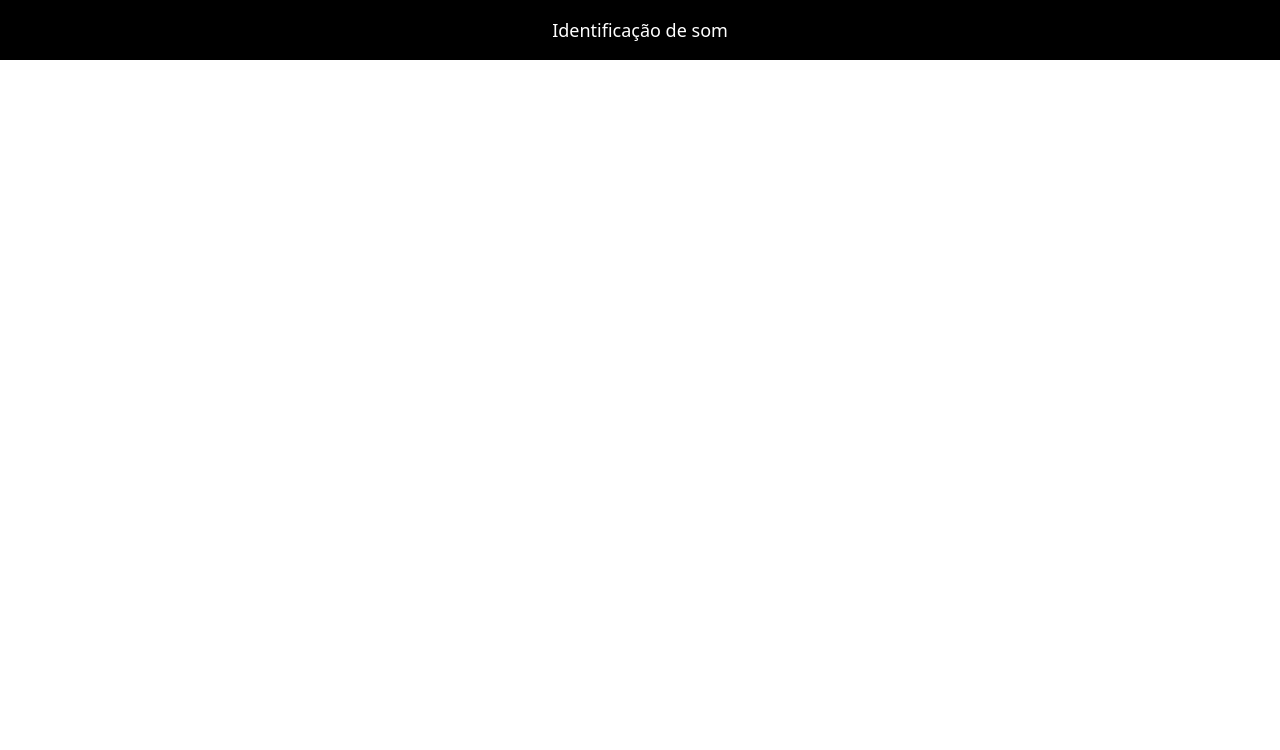
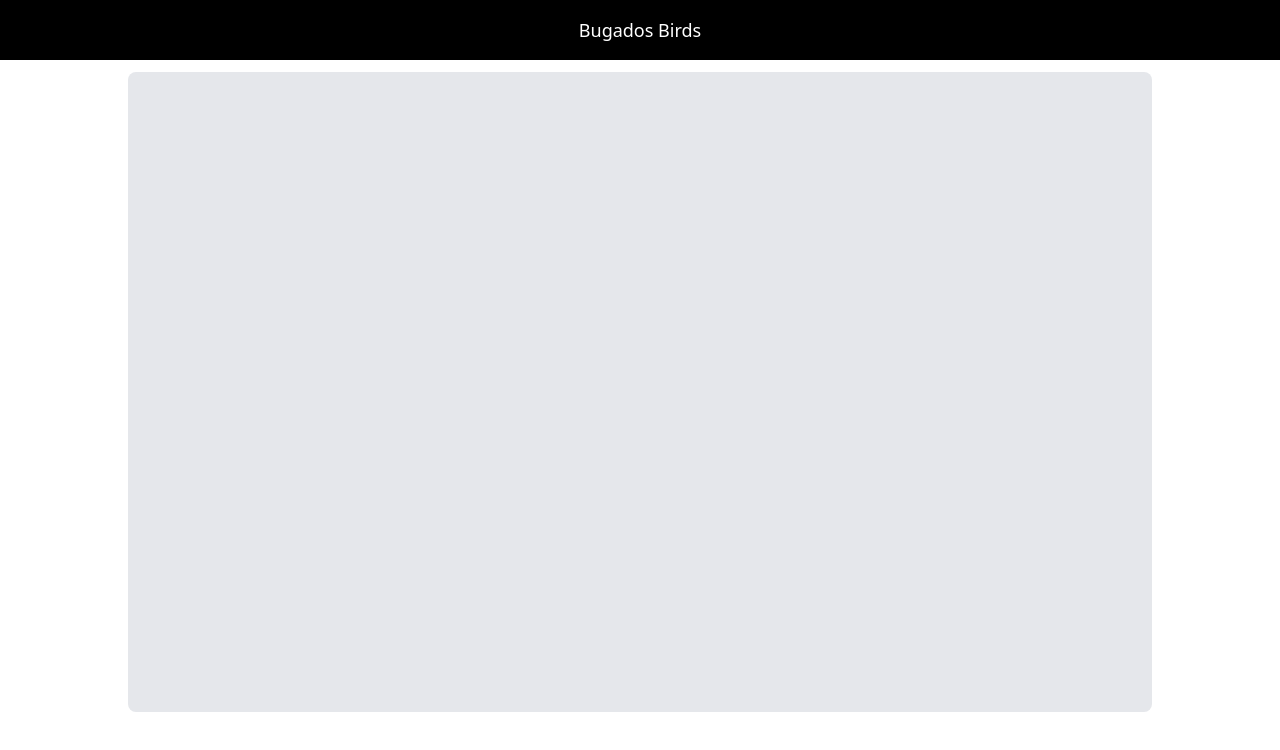
Before and after one commit to FilipyTav/AudioVisualizerFront, a SvelteKit app: page / in a window 1280 px wide. Shown: the top 750 px of the page. Built offline with nearby package versions, Linux system fonts and the light colour scheme.

Commit message:
Adds center square

```diff
--- a/src/routes/+page.svelte
+++ b/src/routes/+page.svelte
@@ -1,3 +1,10 @@
+<style lang="postcss">
+@reference "tailwindcss";
+:global(body) {
+    min-height: 100vh;
+}
+</style>
+
 <script>
 	import logo from "$lib/assets/logo.png";
 </script>
@@ -9,8 +16,12 @@
         </li> -->
         <li>
             <p class="text-white text-lg">
-                Identificação de som
+                Bugados Birds
             </p>
         </li>
     </ul>
 </nav>
+
+<section class="m-auto mt-3 bg-gray-200 w-4/5 h-[80vh] rounded-lg">
+
+</section>
```
